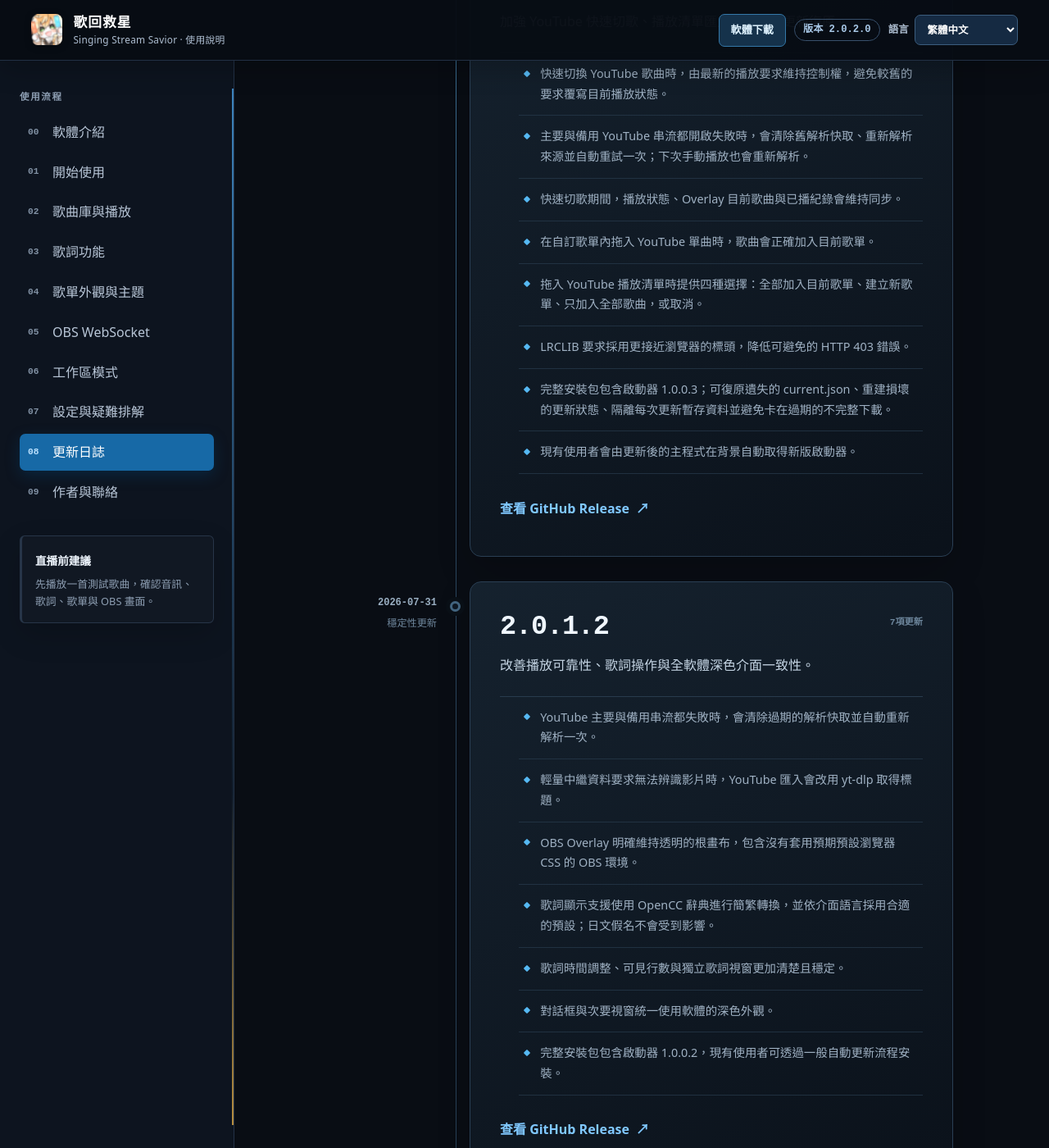
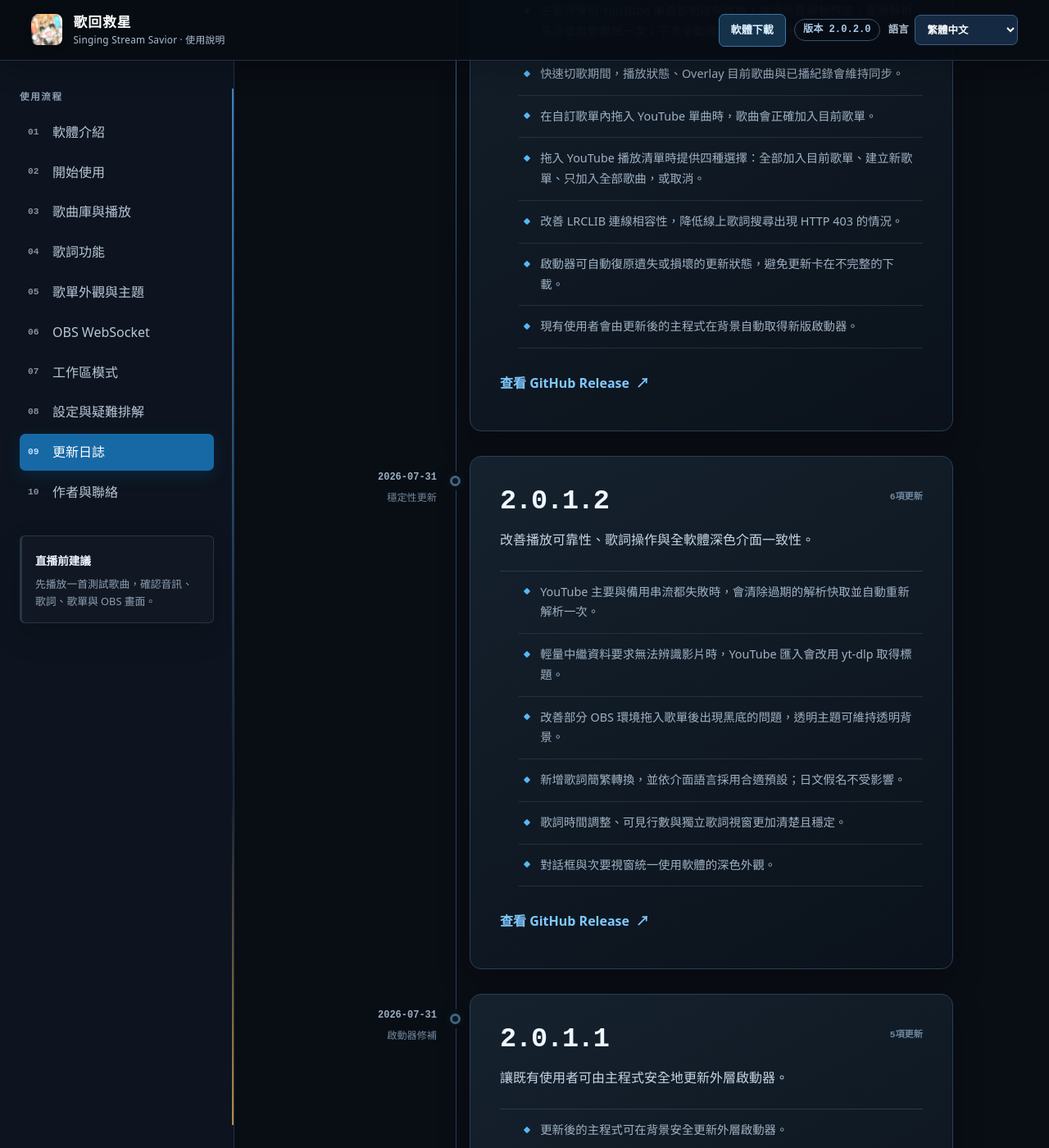
Before and after one commit to NoonIsAwesome/Singing-Stream-Savior-Manual, a Jekyll site: the page built from changelog.md, in a window 1280 px wide and 1400 px high, scrolled down 1741 px. Shown: the whole window at 82% size. Built offline with Jekyll 4.4.1, drawn with Linux system fonts in a browser that asks for light colours; some of the changed text lies outside the part shown.

Commit message:
Refine release notes for users

```diff
--- a/_data/releases.yml
+++ b/_data/releases.yml
@@ -23,8 +23,6 @@
         - 導覽高亮會正確對準指定控制項與表格欄位，主題步驟也會保持顯示在動態預覽上方。
         - 歌詞在間奏期間不再跳回第一行歌曲資訊；後面仍有歌詞時，畫面會停靠在下一句，但不會誤將它標成目前句。
         - OBS Overlay CSS 加入舊版 OBS CEF 的相容性備援，在新版 OBS 維持原有外觀的同時保留透明背景與主題框線。
-        - 完整安裝包包含啟動器 1.0.0.3，以及最新的更新狀態復原機制。
-        - 已以乾淨的 Release x64 Build、翻譯與專案檢查、介面／播放／歌詞／Overlay 測試、啟動器復原與自我更新測試、執行期壓力測試及快速切換 YouTube 歌曲測試驗證。
       zh-CN:
         - 新增八步初次使用引导，依次说明设置 BGM、添加伴奏、编辑显示歌名、准备待播、选择歌单主题、开始演唱、选择同步歌词，以及将歌词拖入 OBS。
         - 引导可随时从“帮助 → 初次使用引导”重新打开；键盘操作只保留 Esc 关闭，避免误触按键跳过步骤。
@@ -32,8 +30,6 @@
         - 引导高亮会正确对准指定控件与表格列，主题步骤也会保持显示在动态预览上方。
         - 歌词在间奏期间不再跳回第一行歌曲信息；后面仍有歌词时，画面会停靠在下一句，但不会误将它标为当前句。
         - OBS Overlay CSS 加入旧版 OBS CEF 的兼容性后备，在新版 OBS 保持原有外观的同时保留透明背景与主题边框。
-        - 完整安装包包含启动器 1.0.0.3，以及最新的更新状态恢复机制。
-        - 已通过干净的 Release x64 Build、翻译与项目检查、界面／播放／歌词／Overlay 测试、启动器恢复与自我更新测试、运行压力测试及快速切换 YouTube 歌曲测试验证。
       ja:
         - BGM 設定、伴奏の追加、表示曲名の編集、待機リスト、オーバーレイテーマ、歌唱開始、同期歌詞の選択、歌詞の OBS 追加までを案内する 8 ステップの初回ガイドを追加しました。
         - ガイドは「ヘルプ → 初回ガイド」からいつでも再表示できます。誤操作でステップが進まないよう、キーボード操作は Esc の終了だけに限定しました。
@@ -41,8 +37,6 @@
         - ガイドの強調表示が対象コントロールと表の列に正しく追従し、テーマのステップはライブプレビューより前面に表示されます。
         - 間奏中に歌詞が先頭の曲情報へ戻らなくなりました。後続の歌詞がある場合は次の行を基準に表示しますが、現在行として誤って強調しません。
         - 旧 OBS CEF 向けの CSS 互換処理を追加し、現行 OBS の見た目を変えずに透明背景とテーマ枠線を維持します。
-        - 完全版パッケージにはランチャー 1.0.0.3 と最新の更新状態復旧処理が含まれます。
-        - クリーンな Release x64 ビルド、翻訳／リポジトリ検査、UI・再生・歌詞・Overlay テスト、ランチャー復旧／自己更新、実行時負荷、YouTube 高速切替テストで検証しました。
       ko:
         - BGM 설정, 반주 추가, 표시 곡명 편집, 대기 목록, 오버레이 테마, 공연 시작, 동기화 가사 선택과 OBS 가사 추가를 안내하는 8단계 첫 사용 가이드를 추가했습니다.
         - 가이드는 “도움말 → 첫 사용 가이드”에서 언제든 다시 열 수 있습니다. 실수로 단계를 넘기지 않도록 키보드 조작은 Esc 종료만 지원합니다.
@@ -50,8 +44,6 @@
         - 가이드 강조 영역이 지정된 컨트롤과 표 열을 정확히 따라가며, 테마 단계는 라이브 미리보기보다 앞에 표시됩니다.
         - 간주 중 가사가 첫 번째 곡 정보 줄로 돌아가지 않습니다. 뒤에 가사가 있으면 다음 줄을 기준으로 표시하지만 현재 줄로 잘못 강조하지 않습니다.
         - 구형 OBS CEF용 CSS 호환 처리를 추가해 최신 OBS의 모양을 바꾸지 않으면서 투명 배경과 테마 테두리를 유지합니다.
-        - 전체 패키지에는 런처 1.0.0.3과 최신 업데이트 상태 복구 기능이 포함됩니다.
-        - 깨끗한 Release x64 빌드, 번역／저장소 검사, UI·재생·가사·Overlay 테스트, 런처 복구／자체 업데이트, 런타임 부하 및 빠른 YouTube 전환 테스트로 검증했습니다.
       en:
         - Added an eight-step first-use guide covering BGM setup, karaoke tracks, display names, the queue, overlay themes, starting a performance, synchronized lyrics, and sending lyrics to OBS.
         - The guide can be reopened from Help → First-use Guide; keyboard navigation is limited to Escape so accidental keys do not skip steps.
@@ -59,8 +51,6 @@
         - Guide highlights now follow the intended controls and table columns, while the theme step stays above the live preview.
         - Lyrics no longer jump to the first metadata line during instrumental gaps. When another lyric follows, the display anchors to it without falsely marking it active.
         - OBS overlay CSS adds compatibility fallbacks for older OBS CEF versions, preserving transparency and theme borders without changing current OBS output.
-        - The complete package includes launcher 1.0.0.3 and the latest update-state recovery behavior.
-        - Validated with a clean Release x64 build, repository and translation checks, deterministic UI/playback/lyrics/overlay tests, launcher recovery and self-update tests, runtime stress tests, and rapid YouTube switching tests.
 
   - version: "2.0.1.3"
     date: "2026-07-31"
@@ -84,8 +74,8 @@
         - 快速切歌期間，播放狀態、Overlay 目前歌曲與已播紀錄會維持同步。
         - 在自訂歌單內拖入 YouTube 單曲時，歌曲會正確加入目前歌單。
         - 拖入 YouTube 播放清單時提供四種選擇：全部加入目前歌單、建立新歌單、只加入全部歌曲，或取消。
-        - LRCLIB 要求採用更接近瀏覽器的標頭，降低可避免的 HTTP 403 錯誤。
-        - 完整安裝包包含啟動器 1.0.0.3；可復原遺失的 current.json、重建損壞的更新狀態、隔離每次更新暫存資料並避免卡在過期的不完整下載。
+        - 改善 LRCLIB 連線相容性，降低線上歌詞搜尋出現 HTTP 403 的情況。
+        - 啟動器可自動復原遺失或損壞的更新狀態，避免更新卡在不完整的下載。
         - 現有使用者會由更新後的主程式在背景自動取得新版啟動器。
       zh-CN:
         - 快速切换 YouTube 歌曲时，由最新的播放请求保持控制权，避免较旧的请求覆盖当前播放状态。
@@ -93,8 +83,8 @@
         - 快速切歌期间，播放状态、Overlay 当前歌曲与已播记录会保持同步。
         - 在自定义歌单内拖入 YouTube 单曲时，歌曲会正确加入当前歌单。
         - 拖入 YouTube 播放列表时提供四种选择：全部加入当前歌单、建立新歌单、只加入全部歌曲，或取消。
-        - LRCLIB 请求采用更接近浏览器的标头，降低可避免的 HTTP 403 错误。
-        - 完整安装包包含启动器 1.0.0.3；可恢复遗失的 current.json、重建损坏的更新状态、隔离每次更新暂存数据并避免卡在过期的不完整下载。
+        - 改善 LRCLIB 连接兼容性，降低在线歌词搜索出现 HTTP 403 的情况。
+        - 启动器可自动恢复遗失或损坏的更新状态，避免更新卡在不完整的下载。
         - 现有用户会由更新后的主程序在后台自动取得新版启动器。
       ja:
         - YouTube 曲を素早く切り替えても最新の再生要求が優先され、古い要求が現在の再生状態を上書きしないようにしました。
@@ -102,8 +92,8 @@
         - 高速切替中も再生状態、Overlay の現在曲、歌唱済み履歴が同期を保ちます。
         - カスタムプレイリストを表示中に YouTube 動画をドロップすると、そのプレイリストへ正しく追加されます。
         - YouTube プレイリストのドロップ時に「現在のプレイリストへ全曲追加」「新規プレイリスト作成」「すべての曲だけへ追加」「キャンセル」の 4 項目を選べます。
-        - LRCLIB リクエストのヘッダーをブラウザーに近づけ、回避可能な HTTP 403 を減らしました。
-        - 完全版 ZIP はランチャー 1.0.0.3 を含み、current.json の欠落、破損した更新状態、古い不完全ダウンロードから安全に復旧します。
+        - LRCLIB との接続互換性を改善し、オンライン歌詞検索で HTTP 403 が発生しにくくなりました。
+        - ランチャーが欠落または破損した更新状態を自動復旧し、不完全なダウンロードで更新が止まる問題を防ぎます。
         - 既存ユーザーのランチャーは、更新後のメインアプリから自動的に更新されます。
       ko:
         - YouTube 곡을 빠르게 전환해도 최신 재생 요청이 제어권을 유지해 이전 요청이 현재 재생 상태를 덮어쓰지 않습니다.
@@ -111,8 +101,8 @@
         - 빠른 곡 전환 중에도 재생 상태, Overlay의 현재 곡과 재생 완료 기록이 동기화됩니다.
         - 사용자 재생목록을 보고 있을 때 YouTube 영상을 드롭하면 해당 재생목록에 정확히 추가됩니다.
         - YouTube 재생목록을 드롭하면 “현재 재생목록에 모두 추가”, “새 재생목록 만들기”, “전체 곡에만 추가”, “취소”의 네 가지 선택지를 제공합니다.
-        - LRCLIB 요청 헤더를 브라우저와 더 비슷하게 만들어 피할 수 있는 HTTP 403 오류를 줄였습니다.
-        - 전체 ZIP에는 런처 1.0.0.3이 포함되며 누락된 current.json 복구, 손상된 업데이트 상태 재생성, 업데이트 임시 데이터 분리와 오래된 부분 다운로드 정리를 지원합니다.
+        - LRCLIB 연결 호환성을 개선해 온라인 가사 검색에서 HTTP 403 오류가 발생하는 경우를 줄였습니다.
+        - 런처가 누락되거나 손상된 업데이트 상태를 자동 복구해 불완전한 다운로드에서 업데이트가 멈추는 문제를 방지합니다.
         - 기존 사용자는 업데이트된 메인 앱을 통해 새 런처를 자동으로 받습니다.
       en:
         - Rapid YouTube switching now keeps the newest request in control and prevents an older request from overwriting playback state.
@@ -120,8 +110,8 @@
         - Playback state, the overlay's current song, and played-song history stay synchronized during rapid changes.
         - Dropping a YouTube video while viewing a custom playlist now adds it to that playlist.
         - Dropping a YouTube playlist offers four choices: add all videos to the current playlist, create a new playlist, add only to All Songs, or cancel.
-        - LRCLIB requests use more browser-compatible headers to reduce avoidable HTTP 403 responses.
-        - The full ZIP includes launcher 1.0.0.3, which recovers missing current.json data, rebuilds damaged update state, isolates staging sessions, and avoids stale partial downloads.
+        - Improved LRCLIB connection compatibility to reduce HTTP 403 errors during online lyrics searches.
+        - The launcher can recover missing or damaged update state automatically, preventing updates from getting stuck on incomplete downloads.
         - Existing users receive the launcher update automatically through the updated main application.
 
   - version: "2.0.1.2"
@@ -143,43 +133,38 @@
       zh-TW:
         - YouTube 主要與備用串流都失敗時，會清除過期的解析快取並自動重新解析一次。
         - 輕量中繼資料要求無法辨識影片時，YouTube 匯入會改用 yt-dlp 取得標題。
-        - OBS Overlay 明確維持透明的根畫布，包含沒有套用預期預設瀏覽器 CSS 的 OBS 環境。
-        - 歌詞顯示支援使用 OpenCC 辭典進行簡繁轉換，並依介面語言採用合適的預設；日文假名不會受到影響。
+        - 改善部分 OBS 環境拖入歌單後出現黑底的問題，透明主題可維持透明背景。
+        - 新增歌詞簡繁轉換，並依介面語言採用合適預設；日文假名不受影響。
         - 歌詞時間調整、可見行數與獨立歌詞視窗更加清楚且穩定。
         - 對話框與次要視窗統一使用軟體的深色外觀。
-        - 完整安裝包包含啟動器 1.0.0.2，現有使用者可透過一般自動更新流程安裝。
       zh-CN:
         - YouTube 主要与备用串流都失败时，会清除过期的解析缓存并自动重新解析一次。
         - 轻量元数据请求无法识别影片时，YouTube 导入会改用 yt-dlp 取得标题。
-        - OBS Overlay 明确保持透明的根画布，包括没有套用预期默认浏览器 CSS 的 OBS 环境。
-        - 歌词显示支持使用 OpenCC 词典进行简繁转换，并依界面语言采用合适的默认值；日文假名不会受到影响。
+        - 改善部分 OBS 环境拖入歌单后出现黑底的问题，透明主题可保持透明背景。
+        - 新增歌词简繁转换，并依界面语言采用合适默认值；日文假名不受影响。
         - 歌词时间调整、可见行数与独立歌词窗口更加清楚且稳定。
         - 对话框与次要窗口统一使用软件的深色外观。
-        - 完整安装包包含启动器 1.0.0.2，现有用户可通过一般自动更新流程安装。
       ja:
         - YouTube のメイン／予備ストリームがともに失敗した場合、古い解析キャッシュを削除して一度だけ自動再解析します。
         - 軽量メタデータで動画名を取得できない場合、YouTube 読み込みは yt-dlp からタイトルを取得します。
-        - OBS 側で想定した既定ブラウザー CSS がない環境でも、Overlay のルート画面を明示的に透明にします。
-        - OpenCC 辞書による簡体字／繁体字の歌詞変換と、UI 言語に応じた既定値を追加しました。日本語のかなには影響しません。
+        - 一部の OBS 環境で歌リストを追加した際に黒い背景が表示される問題を改善し、透明テーマの背景を維持します。
+        - 歌詞の簡体字／繁体字変換と、UI 言語に応じた既定値を追加しました。日本語のかなには影響しません。
         - 歌詞タイミング、表示行数、独立歌詞ウィンドウの操作を分かりやすく安定させました。
         - ダイアログとサブウィンドウをアプリ共通のダーク表示に統一しました。
-        - 完全版 ZIP はランチャー 1.0.0.2 を含み、既存ユーザーは通常の自動更新で導入できます。
       ko:
         - YouTube 기본／예비 스트림이 모두 실패하면 오래된 분석 캐시를 지우고 한 번 자동으로 다시 분석합니다.
         - 가벼운 메타데이터 요청으로 영상 제목을 확인하지 못하면 YouTube 가져오기가 yt-dlp에서 제목을 가져옵니다.
-        - 예상한 기본 브라우저 CSS가 없는 OBS 환경에서도 Overlay의 루트 캔버스를 명확히 투명하게 유지합니다.
-        - OpenCC 사전으로 중국어 간체／번체 가사를 변환하고 UI 언어에 맞는 기본값을 적용합니다. 일본어 가나는 변경하지 않습니다.
+        - 일부 OBS 환경에서 노래 목록을 추가한 뒤 검은 배경이 나타나는 문제를 개선해 투명 테마의 배경을 유지합니다.
+        - 중국어 간체／번체 가사 변환과 UI 언어에 맞는 기본값을 추가했습니다. 일본어 가나는 변경하지 않습니다.
         - 가사 시간, 표시 줄 수와 분리된 가사 창의 조작을 더 명확하고 안정적으로 개선했습니다.
         - 대화상자와 보조 창을 앱의 다크 화면으로 일관되게 표시합니다.
-        - 전체 ZIP에는 런처 1.0.0.2가 포함되며 기존 사용자는 일반 자동 업데이트로 설치할 수 있습니다.
       en:
         - YouTube playback clears stale resolved-stream caches and resolves once more when both the primary and backup streams fail.
         - YouTube imports fall back to yt-dlp for the title when lightweight metadata cannot identify a video.
-        - OBS overlays explicitly preserve a transparent root canvas, including OBS environments without the expected default browser CSS.
-        - Lyrics can be converted between Simplified and Traditional Chinese using OpenCC dictionaries and language-aware defaults; Japanese kana remain unchanged.
+        - Improved an issue where song-list overlays could show a black background in some OBS environments, preserving transparent themes.
+        - Added Simplified and Traditional Chinese lyrics conversion with language-aware defaults; Japanese kana remain unchanged.
         - Lyrics timing controls, visible-line controls, and the detached lyrics window are clearer and more stable.
         - Dialogs and secondary windows consistently use the application's dark appearance.
-        - The full ZIP includes launcher 1.0.0.2 and can be installed through the normal automatic-update flow.
 
   - version: "2.0.1.1"
     date: "2026-07-31"
@@ -200,46 +185,31 @@
       zh-TW:
         - 更新後的主程式可在背景安全更新外層啟動器。
         - 啟動器更新進度使用既有的深色底部狀態區，不再顯示第二個確認視窗。
-        - 暫存檔、備份檔與維護工具集中在程式內層的 Updater 資料夾。
-        - 安裝前會檢查 SHA-256、檔案大小及啟動器內嵌版本。
         - 啟動器替換或設定更新失敗時會安全回復，並在下次啟動再次嘗試。
-        - 完整安裝包包含啟動器 1.0.0.2。
         - 既有使用者只需接受一般的 2.0.1.1 主程式更新；主程式開啟後會在背景更新啟動器，下一次啟動即使用 1.0.0.2。
         - 本次修補沒有刻意變更播放、歌詞、主題或專案行為。
       zh-CN:
         - 更新后的主程序可在后台安全更新外层启动器。
         - 启动器更新进度使用现有的深色底部状态区，不再显示第二个确认窗口。
-        - 暂存文件、备份文件与维护工具集中在程序内层的 Updater 文件夹。
-        - 安装前会检查 SHA-256、文件大小及启动器内嵌版本。
         - 启动器替换或设置更新失败时会安全恢复，并在下次启动再次尝试。
-        - 完整安装包包含启动器 1.0.0.2。
         - 现有用户只需接受一般的 2.0.1.1 主程序更新；主程序打开后会在后台更新启动器，下次启动即使用 1.0.0.2。
         - 本次修补没有刻意更改播放、歌词、主题或项目行为。
       ja:
         - 更新後のメインアプリから、外側のランチャーをバックグラウンドで安全に更新できます。
         - ランチャー更新の進捗を既存のダークな下部ステータスに表示し、二重の確認ダイアログをなくしました。
-        - 一時ファイル、バックアップ、保守ツールをアプリ内の Updater フォルダーにまとめました。
-        - インストール前に SHA-256、ファイルサイズ、埋め込みランチャーバージョンを検証します。
         - ランチャーの置換や設定更新に失敗した場合は安全に元へ戻し、次回起動時に再試行します。
-        - 完全版 ZIP にはランチャー 1.0.0.2 が含まれます。
         - 既存ユーザーは通常の 2.0.1.1 更新を許可するだけで、アプリ起動後にランチャーがバックグラウンド更新され、次回から 1.0.0.2 を使用します。
         - この修正では再生、歌詞、テーマ、プロジェクトの動作を意図的に変更していません。
       ko:
         - 업데이트된 메인 앱이 바깥쪽 런처를 백그라운드에서 안전하게 업데이트합니다.
         - 런처 업데이트 진행 상황을 기존의 다크 하단 상태 영역에 표시하고 두 번째 확인 대화상자를 없앴습니다.
-        - 임시 파일, 백업과 유지 관리 도구를 앱 내부의 Updater 폴더에 모았습니다.
-        - 설치 전에 SHA-256, 파일 크기와 내장 런처 버전을 검증합니다.
         - 런처 교체나 설정 업데이트가 실패하면 안전하게 되돌리고 다음 실행에서 다시 시도합니다.
-        - 전체 ZIP에는 런처 1.0.0.2가 포함됩니다.
         - 기존 사용자는 일반 2.0.1.1 업데이트만 승인하면 됩니다. 앱 실행 후 백그라운드에서 런처를 업데이트하고 다음 실행부터 1.0.0.2를 사용합니다.
         - 이 수정에서는 재생, 가사, 테마 또는 프로젝트 동작을 의도적으로 변경하지 않았습니다.
       en:
         - The updated main application can securely update the outer launcher in the background.
         - Launcher-update progress uses the existing dark bottom status area without a second confirmation dialog.
-        - Temporary, backup, and maintenance files stay inside the nested Updater folder.
-        - SHA-256, file size, and embedded launcher version are verified before installation.
         - Failed launcher replacement or configuration updates roll back safely and retry on a later launch.
-        - The full installation ZIP includes launcher 1.0.0.2.
         - Existing users only need to accept the normal 2.0.1.1 update; the app updates the launcher in the background for the next start.
         - No playback, lyrics, theme, or project behavior was intentionally changed in this hotfix.
 
@@ -268,7 +238,6 @@
         - 改善動態主題預覽、主題控制規格及內建主題。
         - 統一數值輸入、按鈕大小、Hover、游標及翻譯。
         - 改善底部狀態區，讓 BGM 與伴奏自動化狀態清楚可見。
-        - Release 包含完整 ZIP，以及供 2.0.0.0 自動更新使用的主程式與主題資產。
       zh-CN:
         - 改善 BGM 淡出与伴奏转场协调。
         - 改善速度、音高、跳转响应与播放稳定性。
@@ -278,7 +247,6 @@
         - 改善动态主题预览、主题控制规格及内置主题。
         - 统一数值输入、按钮大小、Hover、光标及翻译。
         - 改善底部状态区，让 BGM 与伴奏自动化状态清楚可见。
-        - Release 包含完整 ZIP，以及供 2.0.0.0 自动更新使用的主程序与主题资源。
       ja:
         - BGM のフェードアウトと伴奏開始時の切替連携を改善しました。
         - 再生速度、ピッチ、シークの反応と再生安定性を改善しました。
@@ -288,7 +256,6 @@
         - テーマの自動プレビュー、テーマ制御仕様、内蔵テーマを改善しました。
         - 数値入力、ボタンサイズ、ホバー、カーソル、翻訳を統一しました。
         - 下部ステータスを改善し、BGM と伴奏の自動連携を見えるようにしました。
-        - Release には完全版 ZIP と、2.0.0.0 からの自動更新用アプリ／テーマ資産が含まれます。
       ko:
         - BGM 페이드아웃과 반주 전환의 연동을 개선했습니다.
         - 재생 속도, 음정, 탐색 반응과 재생 안정성을 개선했습니다.
@@ -298,7 +265,6 @@
         - 테마 자동 미리보기, 테마 제어 규격과 내장 테마를 개선했습니다.
         - 숫자 입력, 버튼 크기, Hover, 커서와 번역을 일관되게 정리했습니다.
         - 하단 상태 영역을 개선해 BGM과 반주의 자동 연동 상태를 확인할 수 있습니다.
-        - Release에는 전체 ZIP과 2.0.0.0 자동 업데이트용 앱／테마 리소스가 포함됩니다.
       en:
         - Improved BGM fade-out and karaoke transition coordination.
         - Improved speed, pitch, seeking response, and playback stability.
@@ -308,7 +274,6 @@
         - Improved animated theme previews, the theme control contract, and built-in themes.
         - Standardized numeric inputs, button sizes, hover states, cursors, and translations.
         - Improved the bottom status area to make BGM and karaoke automation visible.
-        - The release includes the complete ZIP and application/theme assets for automatic updates from 2.0.0.0.
 
   - version: "2.0.0.0"
     date: "2026-07-29"
--- a/_layouts/default.html
+++ b/_layouts/default.html
@@ -94,7 +94,7 @@
               {% endif %}
               <li>
                 <a href="{{ target | relative_url }}" {% if section == key and page.manual_bundle != true %}aria-current="page"{% endif %}>
-                  <span>0{{ forloop.index0 }}</span>{{ t.nav[label_key] }}
+                  <span>{% if forloop.index < 10 %}0{{ forloop.index }}{% else %}{{ forloop.index }}{% endif %}</span>{{ t.nav[label_key] }}
                 </a>
               </li>
             {% endfor %}
```
